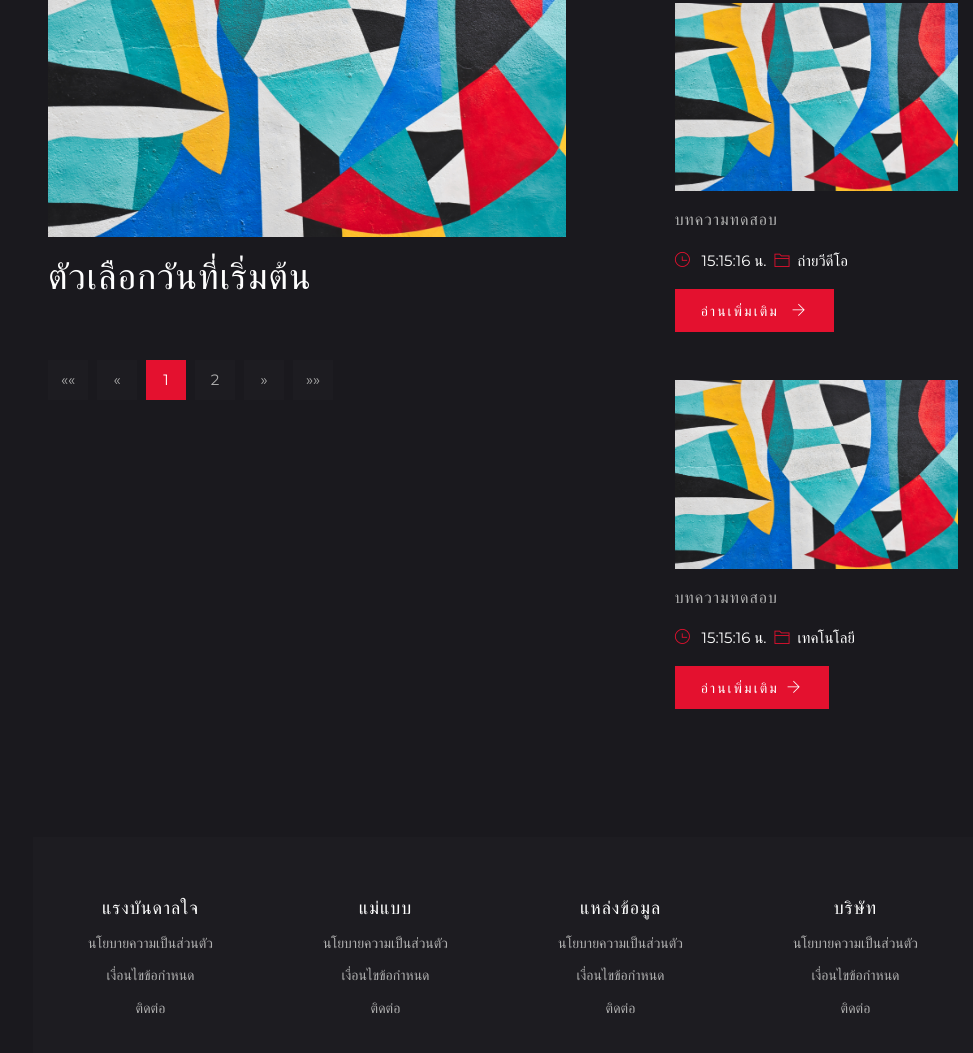
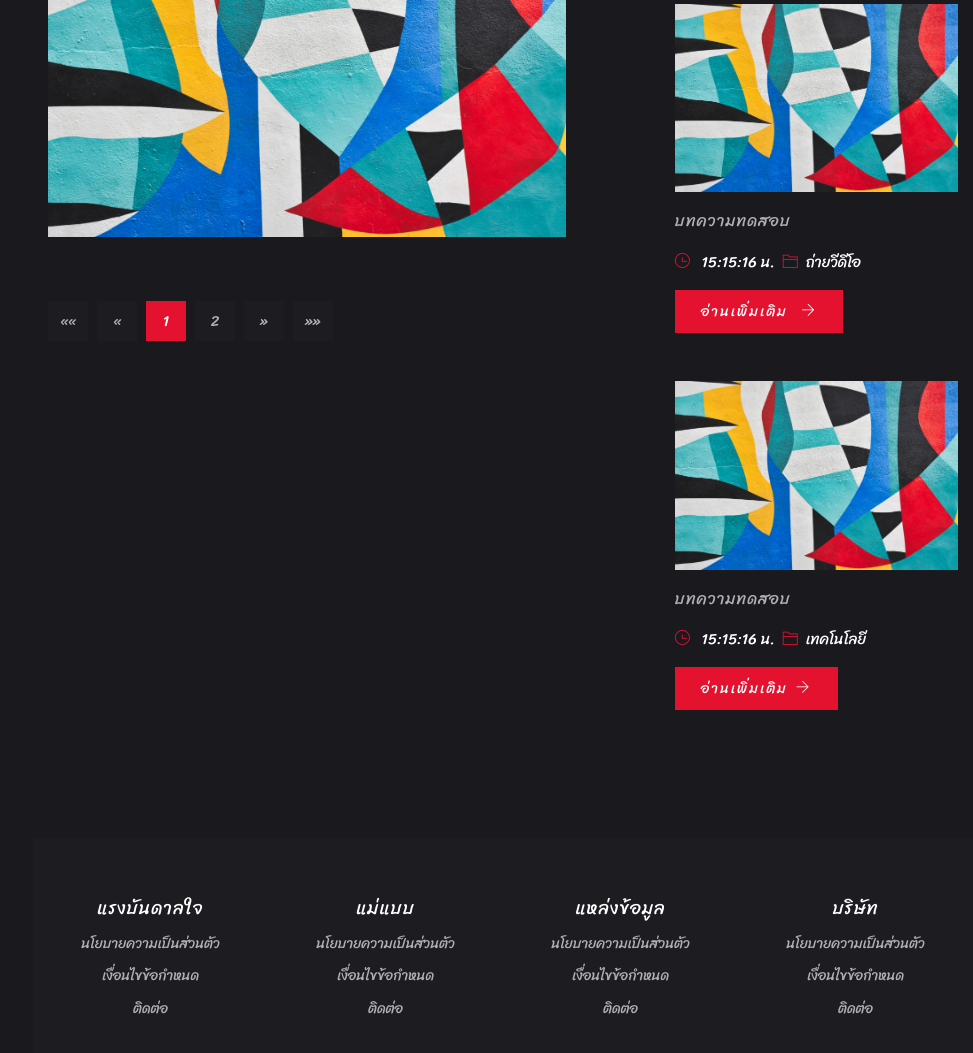
Before and after one commit to suw21315/suw21315, a plain HTML site: page index.html in a window 1280 px wide. Shown: the part 1373-2426 px from the top of the page, without its empty margins (307-1280 px from the left). Drawn offline with nearby package versions, Linux system fonts and the light colour scheme.

Commit message:
wer
werw

```diff
--- a/index.html
+++ b/index.html
@@ -12,7 +12,6 @@
 <link rel="shortcut icon" href=favicon.png type=image/x-icon>
 <link rel=icon href=favicon.png type=image/x-icon>
 
-<link rel=stylesheet href=css/style.css>
 <link rel=stylesheet href=dist/css/bootstrap-datepicker3.css>
         <style>
             .row + .row {
@@ -111,8 +110,6 @@
 </article>
 <article class="card mb-5">
 <img src=assets/img/post-1.png alt="เ" class="card-img-top mb-3">
-<h3 class="h2 mb-3"><a href=/ class=post-title>ตัวเลือกวันที่เริ่มต้น</a></h3>
-
 <div class=mt-5></div>
 <ul class=pagination>
 <li class=page-item>
```
